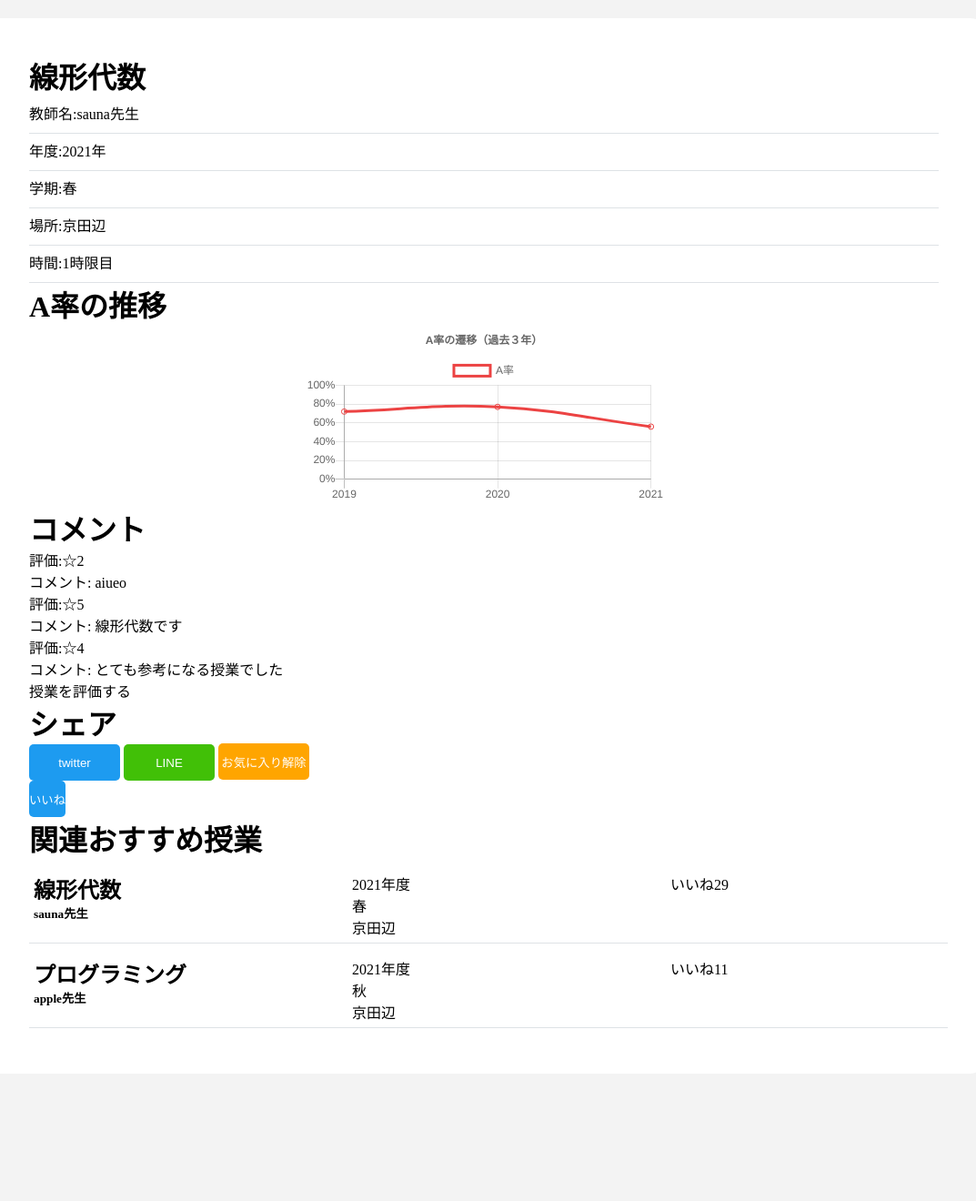
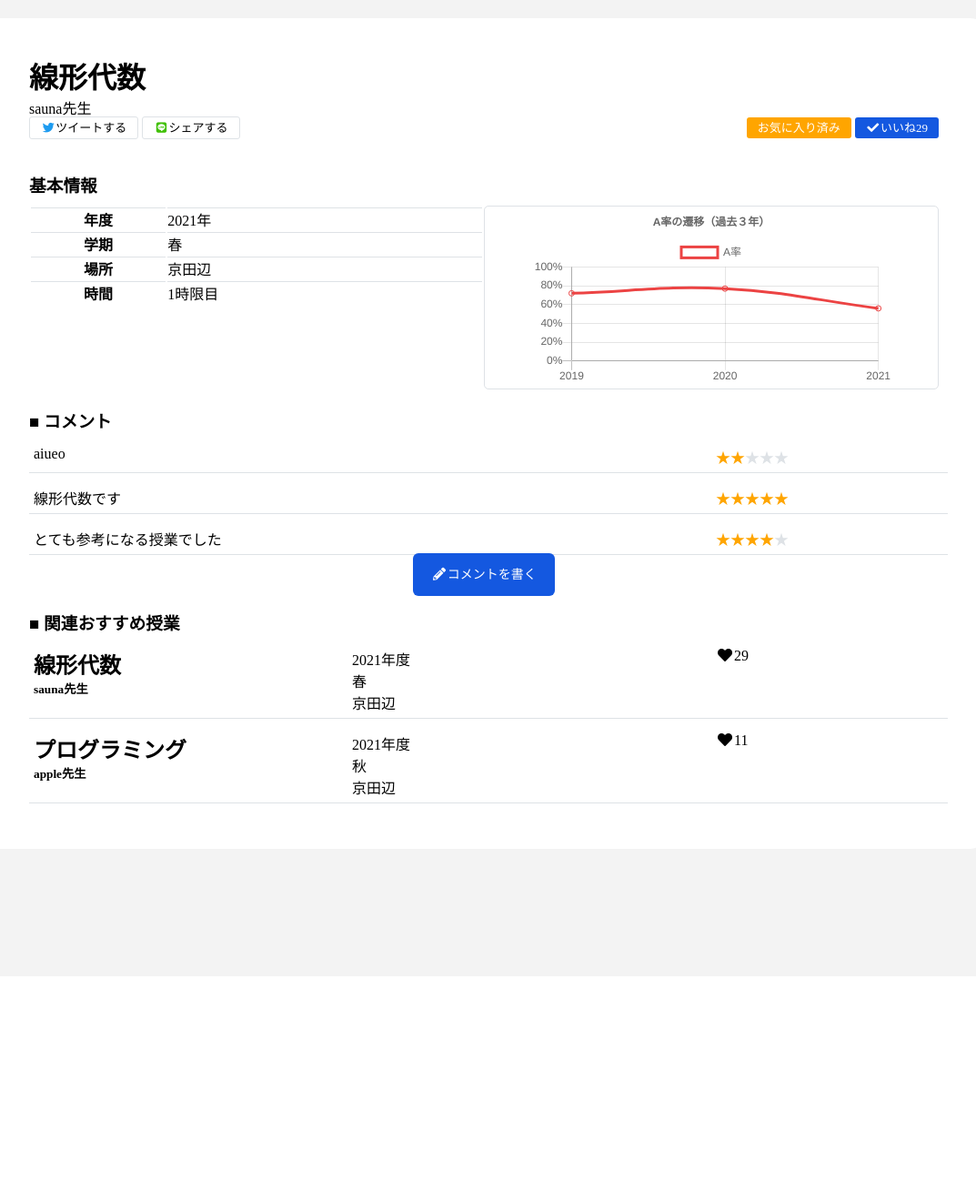
Before and after one commit to cozysauna/dclass-search, a Django app: page /class/1 in a window 1280 px wide. Shown: the part 56-1376 px from the top of the page at 91% size, without its empty margins (108-1181 px from the left). After the commit the page ends 939 px from the top, so only its background shows below. Run offline with Django 3.2, Linux system fonts and the light colour scheme; a user stored in the database is signed in; data comes from the database, SQL or seed files in the repository; both versions use the stored data as it was after the commit; some libraries are stand-ins or nearby versions.

Commit message:
modified css

```diff
--- a/dclass_application/models.py
+++ b/dclass_application/models.py
@@ -63,5 +63,12 @@ class Comment(models.Model):
     user = models.ForeignKey('accounts.CustomUser', on_delete=models.DO_NOTHING)
     star = models.IntegerField(default=0)
     created_at = models.DateTimeField(default=timezone.now)
+
+    def get_star(self):
+        return '★' * self.star
+
+    def get_left_star(self):
+        return '★' * (5 - self.star)
+
     def __str__(self):
         return str(self.user.id) +':'+ str(self.cl.id) +':'+ self.text
--- a/dclass_application/static/css/main.css
+++ b/dclass_application/static/css/main.css
@@ -16,11 +16,11 @@ li {
     list-style: none;
 }
 
-
 :root {
     --my-gray: #DEE2E6;
     --my-light-gray: #F3F3F3;
     --my-black: #353A40;
+    --my-blue: #1458e0;
 }
 
 header {
@@ -69,7 +69,10 @@ html {
     margin-top: 20px;
 }
 
-
+.a_border {
+    text-decoration: underline;
+    box-sizing: border-box;
+}
 
 .class_result {
     width: 100%;
@@ -84,11 +87,11 @@ html {
 }
 
 .class_result_middle {
-    width: 35%;
+    width: 40%;
 }
 
 .class_result_right {
-    width: 30%;
+    width: 25%;
 }
 
 
@@ -116,6 +119,9 @@ html {
 .a_transition {
     width: 100%;
     /* height: 30px; */
+    border: 1px solid var(--my-gray);
+    border-radius: 5px;
+    box-sizing: border-box;
 }
 
 .a_chart {
@@ -123,8 +129,49 @@ html {
     width: 400px;
 }
 
-.comment {
+.profile_comment {
     width: 100%;
+    margin-top: 20px;
+}
+
+.class_title {
+    width: 100%;
+    margin-bottom: 40px;
+}
+
+.class_show {
+    display: flex;
+    flex-wrap: wrap;
+    margin-top: 10px;
+}
+
+.class_show_left {
+    width: 50%;
+}
+
+.bold {
+    font-weight: bold;
+    width: 130px;
+}
+
+.basic_info {
+    width: 100%;
+}
+
+.basic_info th {
+    border-top: 1px solid var(--my-gray);
+    box-sizing: border-box;
+    width: 30%;
+}
+
+.basic_info td {
+    border-top: 1px solid var(--my-gray);
+    box-sizing: border-box;
+}
+
+
+.class_show_right {
+    width: 50%;
 }
 
 .class_show li{
@@ -142,6 +189,22 @@ html {
     background-color: #1D9BF0;
 }
 
+.share {
+    display: flex;
+}
+
+.share_right {
+    margin: 0 0 0 auto;
+}
+
+.share_btn {
+    height: 20px;
+    border: 1px solid var(--my-gray);
+    border-radius: 3px;
+    padding: 4px 12px;
+    font-size: 13px;
+}
+
 .search_btn {
     background-color: #F06B6B;
     width: 300px;
@@ -149,18 +212,33 @@ html {
 }
 
 .twitter {
-    background-color: #1D9BF0;
-    width: 100px;
+    color: #1D9BF0;
 }
 
 .line {
-    background-color: #41C007;
-    width: 100px;
+    color: #41C007;
 }
 
-.favorite_btn {
+.favorite {
     background-color: orange;
-    width: 100px;
+    color: white;
+    height: 20px;
+    border-radius: 3px;
+    padding: 4px 12px;
+    font-size: 13px;
+}
+
+.good {
+    background-color: var(--my-blue);
+    color: white;
+    height: 20px;
+    border-radius: 3px;
+    padding: 4px 12px;
+    font-size: 13px;
+}
+
+.my-gray {
+    color: var(--my-gray);
 }
 
 .log_form {
@@ -232,3 +310,47 @@ input[type='radio']:checked+label {
 .title {
     font-weight: 200;
 }
+
+
+.recent_comment {
+    width: 100%;
+    padding: 5px;
+    border-bottom: 1px solid var(--my-gray);
+    margin: 10px 0px;
+    display: flex;
+}
+
+.recent_comment_left {
+    width: 35%;
+}
+
+.recent_comment_middle{
+    width: 40%;
+
+}
+
+.recent_comment_right {
+    width: 25%;
+}
+
+.comment_w {
+    text-align: center;
+}
+
+.comment_w a {
+    /* border: 1px solid var(--my-blue); */
+    color: white;
+    height: 50px;
+    padding: 16px 20px;
+    font-size: 14px;
+    border-radius: 6px;
+    background-color: var(--my-blue);
+}
+
+.star {
+    color: orange;
+}
+
+.related_recommend {
+    margin-top: 30px;
+}
--- a/dclass_application/templates/class.html
+++ b/dclass_application/templates/class.html
@@ -2,17 +2,56 @@
 
 {% block main %}
 <div class="wrapper">
+    <div class="class_title">
+        <h1>{{ cl.class_name}}</h1>
+        <p>{{ cl.teacher }}先生</p>
+        <div class="share">
+            <div class="share_left">
+                <a href="" class="share_btn"><i class="fab fa-twitter fa-fw twitter"></i>ツイートする</a>
+                <a href="" class="share_btn"><i class="fab fa-line fa-fw line"></i>シェアする</a>
+            </div>
+            <div class="share_right">
+                {% if user.is_authenticated %}
+                    {% if checked_favorite %}
+                    <a href={% url 'remove_favorite' user.id cl.id %} class="favorite">お気に入り済み</a>
+                    {% else %}
+                    <a href={% url 'favorite' user.id cl.id %} class="favorite">お気に入り</a>
+                    {% endif %}
+                {% else %}
+                    <a href={% url 'account_login' %} class="a_border">ログインすることでお気に入り登録が可能です</a>
+                {% endif %}
+                <a href={% url 'good' cl.id %} class="good"><i class="fas fa-check fa-fw"></i>いいね{{cl.favorite}}</a>
+            </div>
+        </div>
+    </div>
+    <h3>基本情報</h3>
     <div class="class_show">
-        <h1>{{ cl.class_name}}</h1>
-        <li>教師名:{{ cl.teacher }}先生</li>
-        <li>年度:{{ cl.year }}年</li>
-        <li>学期:{{ cl.term }}</li>
-        <li>場所:{{ cl.place}}</li>
-        <li>時間:{{ cl.time }}時限目</li>
-
+        <div class="class_show_left">
+            <table class="basic_info">
+                <tr>
+                    <th>年度</th>
+                    <td>{{ cl.year }}年</td>
+                </tr>
+                <tr>
+                    <th>学期</th>
+                    <td>{{ cl.term }}</td>
+                </tr>
+                <tr>
+                    <th>場所</th>
+                    <td>{{ cl.place}}</td>
+                </tr>
+                <tr>
+                    <th>時間</th>
+                    <td>{{ cl.time }}時限目</td>
+                </tr>
+            {% comment %} <li><span class="bold">年度</span>:{{ cl.year }}年</li>
+            <li><span class="bold">学期</span>:{{ cl.term }}</li>
+            <li><span class="bold">場所</span>:{{ cl.place}}</li>
+            <li><span class="bold">時間</span>:{{ cl.time }}時限目</li> {% endcomment %}
+            </table>
         </div>
+        <div class="class_show_right">
             <div class="a_transition">
-        <h1>A率の推移</h1>
                 <div class="a_chart">
                     {% if user.is_authenticated %}
                         <canvas id="chart"></canvas>
@@ -21,49 +60,33 @@
                     {% endif %}
                 </div>
             </div>
-    <div class="comment">
-        <h1>コメント</h1>
+        </div>
+
+    </div>
+    <div class="profile_comment">
+        <h3>■ コメント</h3>
         {% for comment in comments %}
-            <p>評価:☆{{ comment.star }}</p>
-            <p>コメント: {{comment.text}}</p>
+            <div class="recent_comment">
+                <div class="recent_comment_left">
+                    <p>{{comment.text}}</p>
+                </div>
+                <div class="recent_comment_middle">
+                </div>
+                <div class="recent_comment_right">
+                    <span class="star">{{comment.get_star}}</span><span class="my-gray">{{comment.get_left_star}}</span>
+                </div>
+            </div>
         {% empty %}
             <p>コメントがありません</p>
         {% endfor %}
         {% if user.is_authenticated %}
-            <a href={% url 'add_comment' user.id cl.id %}>
-                <p>授業を評価する</p>
-            </a>
+            <div class="comment_w">
+                <a href={% url 'add_comment' user.id cl.id %}><i class="fas fa-pencil-alt fa-fw"></i>コメントを書く</a>
+            </div>
         {% endif %}
     </div>
-    <div class="share">
-        <h1>シェア</h1>
-        {% comment %} <a href="https://twitter.com/share?ref_src=twsrc%5Etfw" class="twitter-share-button" data-show-count="false">
-            <input type="submit" value="twitter" class="twitter btn">
-        </a>
-        <script async src="https://platform.twitter.com/widgets.js" charset="utf-8"></script> {% endcomment %}
-        <input type="submit" value="twitter" class="twitter btn">
-
-        <input type="submit" value="LINE" class="line btn">
-        {% if user.is_authenticated %}
-            {% if checked_favorite %}
-            <a href={% url 'remove_favorite' user.id cl.id %}>
-                <input type="submit" value="お気に入り解除" class="favorite_btn btn">
-            </a>
-            {% else %}
-            <a href={% url 'favorite' user.id cl.id %}>
-                <input type="submit" value="お気に入り" class="favorite_btn btn">
-            </a>
-            {% endif %}
-
-        {% else %}
-            <p><a href={% url 'account_login' %}>ログイン</a>することでお気に入り登録が可能です</p>
-        {% endif %}
-    </div>
-    <div class="good">
-        <input type="submit" value="いいね" class="btn">
-    </div>
     <div class="related_recommend">
-        <h1>関連おすすめ授業</h1>
+        <h3>■ 関連おすすめ授業</h3>
         {% for cl in related_classes %}
             <a href="{% url 'class' cl.id %}">
                 <div class="class_result">
@@ -80,7 +103,7 @@
                     </div>
                     <div class="class_result_right">
                         <ul>
-                            <li>いいね{{ cl.favorite }}</li>
+                            <li><i class="fas fa-heart fa-fw"></i>{{ cl.favorite }}</li>
                         </ul>
                     </div>
                 </div>
--- a/dclass_application/urls.py
+++ b/dclass_application/urls.py
@@ -1,5 +1,5 @@
 from django.urls import path
-from .views import IndexView, ResultView, ClassView, FavoriteView, RemoveFavoriteView, AddCommentView
+from .views import IndexView, ResultView, ClassView, FavoriteView, RemoveFavoriteView, AddCommentView, GoodView
 urlpatterns = [
     path('', IndexView.as_view(), name = 'index'),
     path('result', ResultView.as_view(), name = 'result'),
@@ -7,4 +7,5 @@ urlpatterns = [
     path('favorite/<int:uspk>/<int:clpk>', FavoriteView, name = 'favorite'),
     path('removefavorite/<int:uspk>/<int:clpk>', RemoveFavoriteView, name = 'remove_favorite'),
     path('add_comment/<int:uspk>/<int:clpk>', AddCommentView, name='add_comment'),
+    path('good/<int:clpk>', GoodView, name='good')
 ]
--- a/dclass_application/views.py
+++ b/dclass_application/views.py
@@ -20,7 +20,7 @@ class IndexView(TemplateView):
         params = {
             'form': ClassSeachForm,
             'recommend_data': self.class_model.objects.all().order_by('a_ratio').reverse()[:self.RECOMMEND_CNT],
-            'recent_comments': self.comment_model.objects.all().order_by('created_at')[:self.RECOMMEND_CNT],
+            'recent_comments': self.comment_model.objects.all().order_by('created_at').reverse()[:self.RECOMMEND_CNT],
         }
         return render(request, 'index.html', params)
 
@@ -143,3 +143,22 @@ def AddCommentView(request, uspk, clpk):
         if request.user.is_authenticated:
             params['checked_favorite'] = request.user.favorite_class.filter(pk=clpk).exists()
         return render(request, 'class.html', params)
+
+
+def GoodView(request, clpk):
+    cl = Classes.objects.get(pk=clpk)
+    cl.favorite += 1
+    cl.save()
+
+    RELATED_CLASS_CNT = 5
+    cl = Classes.objects.get(pk=clpk)
+    related_classs = Classes.objects.filter(place=cl.place)
+    comments = Comment.objects.filter(cl=cl)
+    params = {
+        'cl': cl,
+        'related_classes': related_classs[:RELATED_CLASS_CNT],
+        'comments': comments,
+    }
+    if request.user.is_authenticated:
+        params['checked_favorite'] = request.user.favorite_class.filter(pk=clpk).exists()
+    return render(request, 'class.html', params)
```
Also changed, not shown: accounts/templates/accounts/profile.html (+19 -6 lines), dclass_application/templates/index.html (+17 -4 lines), db.sqlite3. Lines whose indentation alone changed are shown as unchanged.
